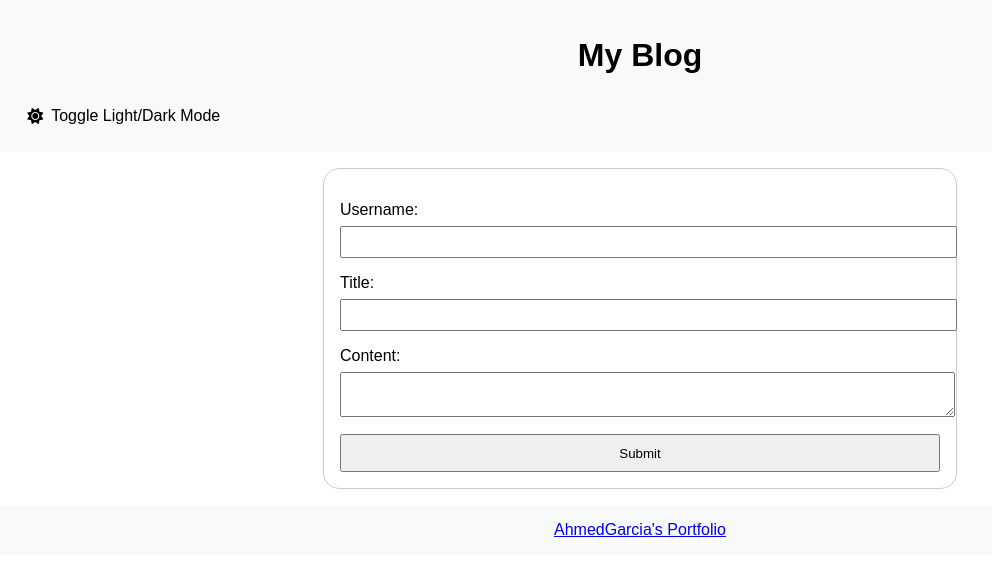
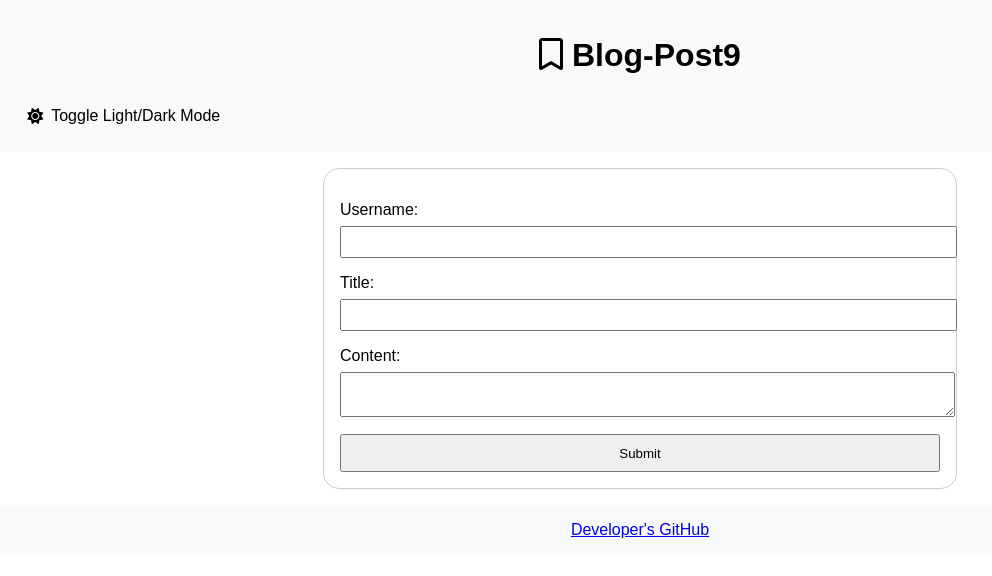
Before and after one commit to AhmedGarcia/Blog-Post9, a plain HTML site: page index.html in a window 1280 px wide. Shown: the whole page, without its empty margins (0-992 px from the left). Drawn offline with Linux system fonts and the light colour scheme.

Commit message:
added more icons to the html

```diff
--- a/index.html
+++ b/index.html
@@ -3,14 +3,14 @@
 <head>
     <meta charset="UTF-8">
     <meta name="viewport" content="width=device-width, initial-scale=1.0">
-    <title>My Blog - Add Post</title>
+    <title>Blog-Post9</title>
     <link rel="stylesheet" href="https://cdnjs.cloudflare.com/ajax/libs/font-awesome/6.0.0-beta3/css/all.min.css">
     <link rel="stylesheet" href="assets/css/styles.css">
     <link rel="stylesheet" href="assets/css/form.css">
 </head>
 <body>
     <header>
-        <h1>My Blog</h1>
+        <h1><i class="fa-regular fa-bookmark"></i> Blog-Post9</h1>
         <button id="modeToggle"><i class="fas fa-sun"></i> Toggle Light/Dark Mode</button>
     </header>
     <main>
@@ -25,7 +25,7 @@
         </form>
     </main>
     <footer>
-        <a href="https://your-portfolio-link.com">AhmedGarcia's Portfolio</a>
+        <a href="https://github.com/AhmedGarcia">Developer's GitHub </a>
     </footer>
     <script src="assets/js/form.js"></script>
     <script src="assets/js/logic.js"></script>
```
Also changed, not shown: blog.html (+2 -2 lines).
